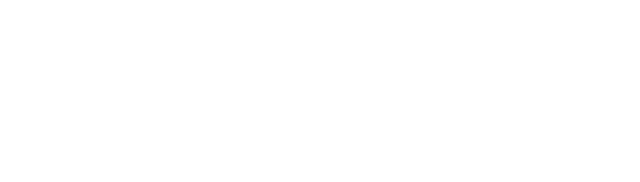
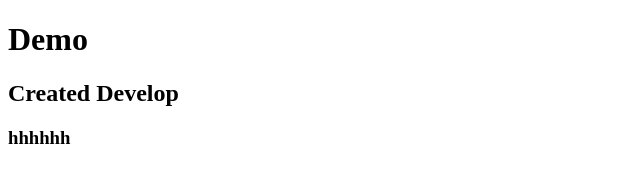
Before and after one commit to hoanglong2305/github, a plain HTML site: page index.html in a window 1280 px wide. Shown: the whole page, without its empty margins (0-640 px from the left). Drawn offline with Linux system fonts and the light colour scheme.

Commit message:
IAIHSKDSJAG

```diff
--- a/index.html
+++ b/index.html
@@ -6,6 +6,8 @@
     <title>Document</title>
 </head>
 <body>
-
+    <h1>Demo</h1>
+    <h2>Created Develop</h2>
+    <h3>hhhhhh</h3>
 </body>
 </html>
```
